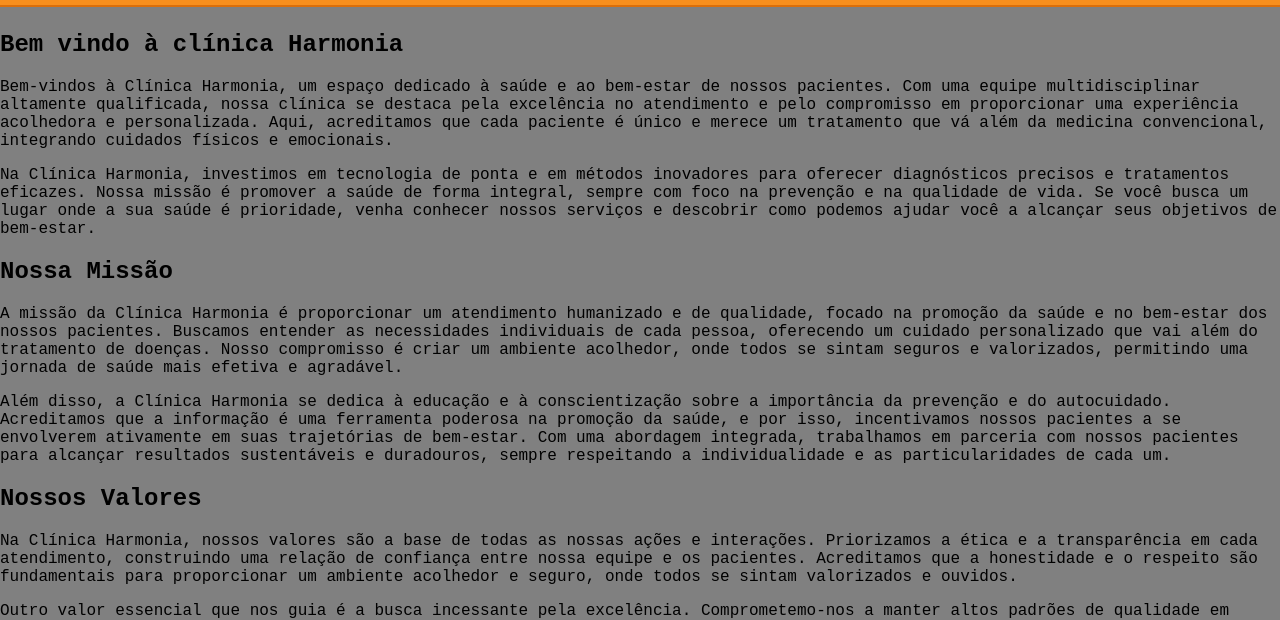
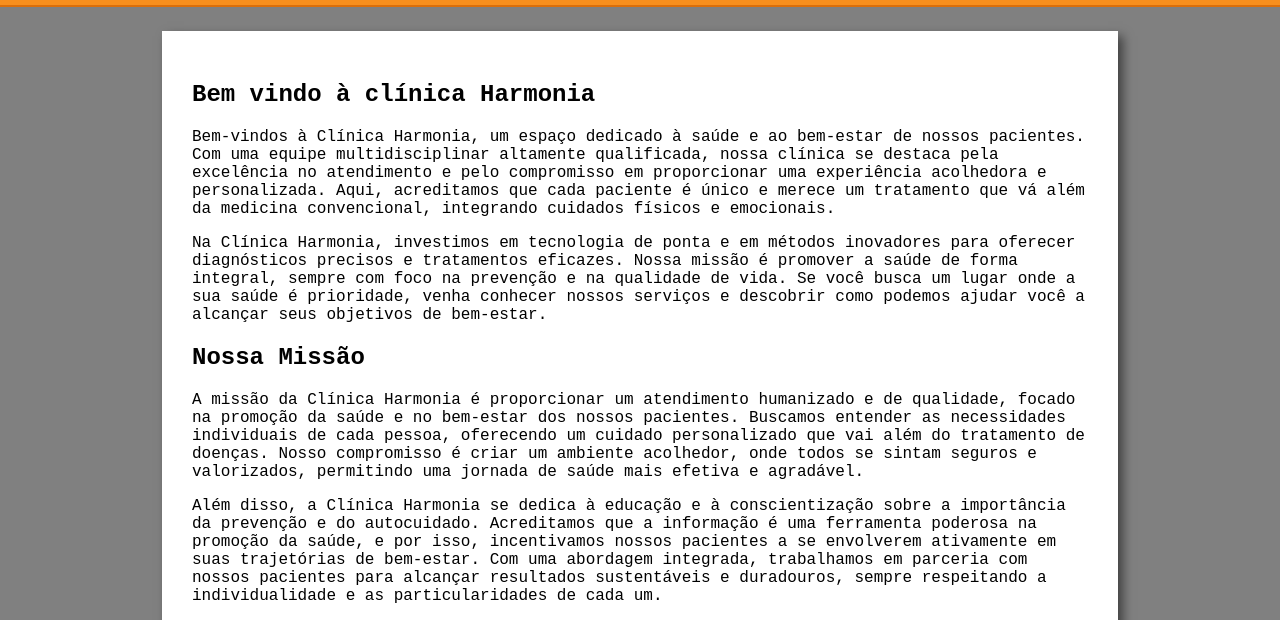
Before and after one commit to SamLima95/trabalho4, a plain HTML site: page index.html in a window 1280 px wide. Shown: the part 115-735 px from the top of the page. Drawn offline with Linux system fonts and the light colour scheme.

Commit message:
Update index.html

```diff
--- a/index.html
+++ b/index.html
@@ -22,8 +22,8 @@
         </nav>
     </main>
 
-    <main>
-        <section>
+
+        <div class="texto-centralizado">
             <h2>Bem vindo à clínica Harmonia</h2>
             <p>
                 Bem-vindos à Clínica Harmonia, um espaço dedicado à saúde e ao bem-estar de nossos pacientes. Com uma equipe multidisciplinar altamente qualificada, nossa clínica se destaca pela excelência no atendimento e pelo compromisso em proporcionar uma experiência acolhedora e personalizada. Aqui, acreditamos que cada paciente é único e merece um tratamento que vá além da medicina convencional, integrando cuidados físicos e emocionais.
@@ -31,7 +31,7 @@
             <p>
                 Na Clínica Harmonia, investimos em tecnologia de ponta e em métodos inovadores para oferecer diagnósticos precisos e tratamentos eficazes. Nossa missão é promover a saúde de forma integral, sempre com foco na prevenção e na qualidade de vida. Se você busca um lugar onde a sua saúde é prioridade, venha conhecer nossos serviços e descobrir como podemos ajudar você a alcançar seus objetivos de bem-estar.
             </p>
-        </section>
+
 
         <section>
             <h2>Nossa Missão</h2>
@@ -52,8 +52,8 @@
             <p>
                 Outro valor essencial que nos guia é a busca incessante pela excelência. Comprometemo-nos a manter altos padrões de qualidade em todos os nossos serviços, investindo constantemente em capacitação profissional e em tecnologia avançada. Além disso, promovemos a empatia e a solidariedade, reconhecendo a importância de compreender as emoções e desafios de nossos pacientes. Dessa forma, buscamos não apenas tratar doenças, mas também cuidar do ser humano em sua totalidade, sempre com um olhar atento às suas necessidades e aspirações.
             </p>
-        </section>
-    </main>
+        </div>
+
 
     <footer>
         <address>
```
